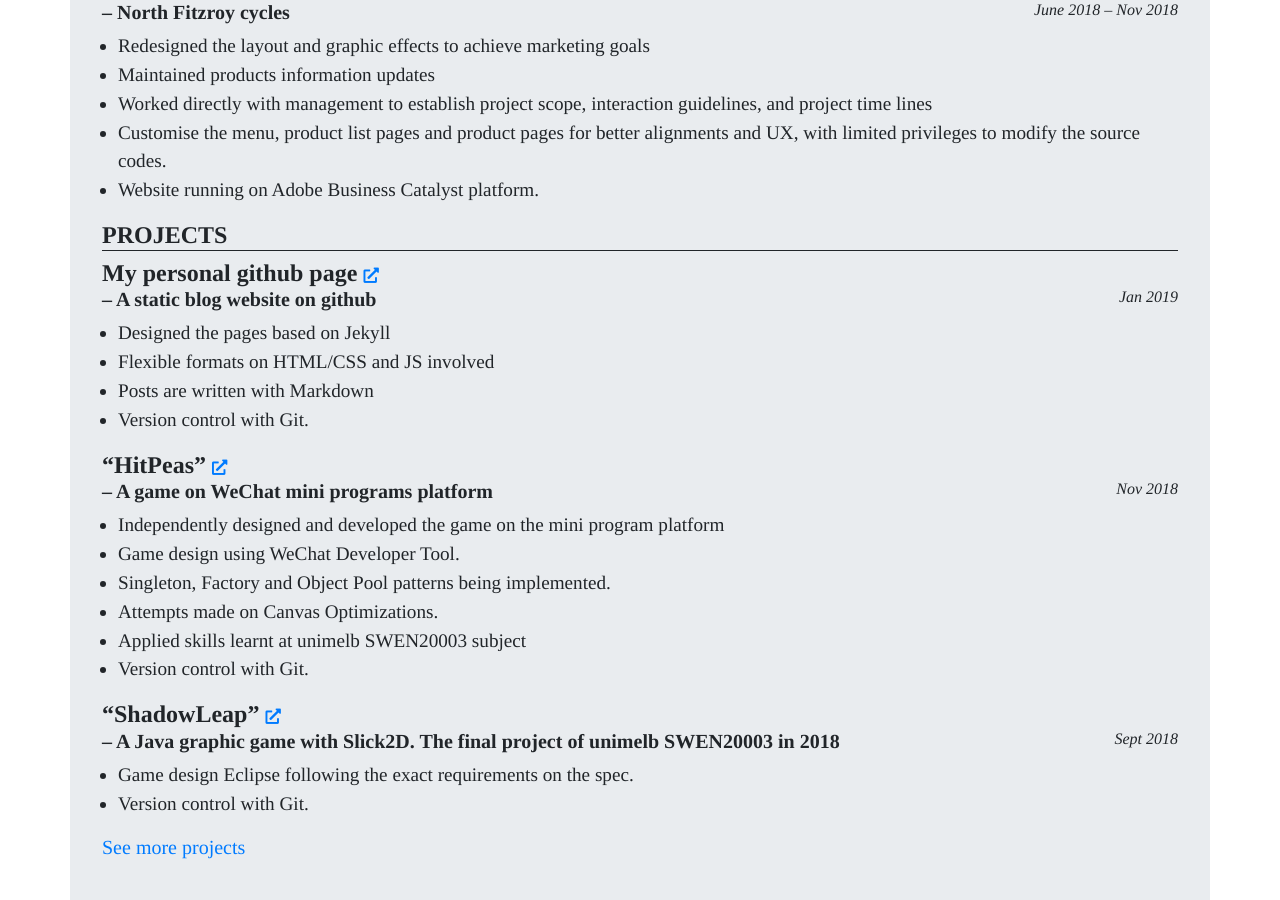
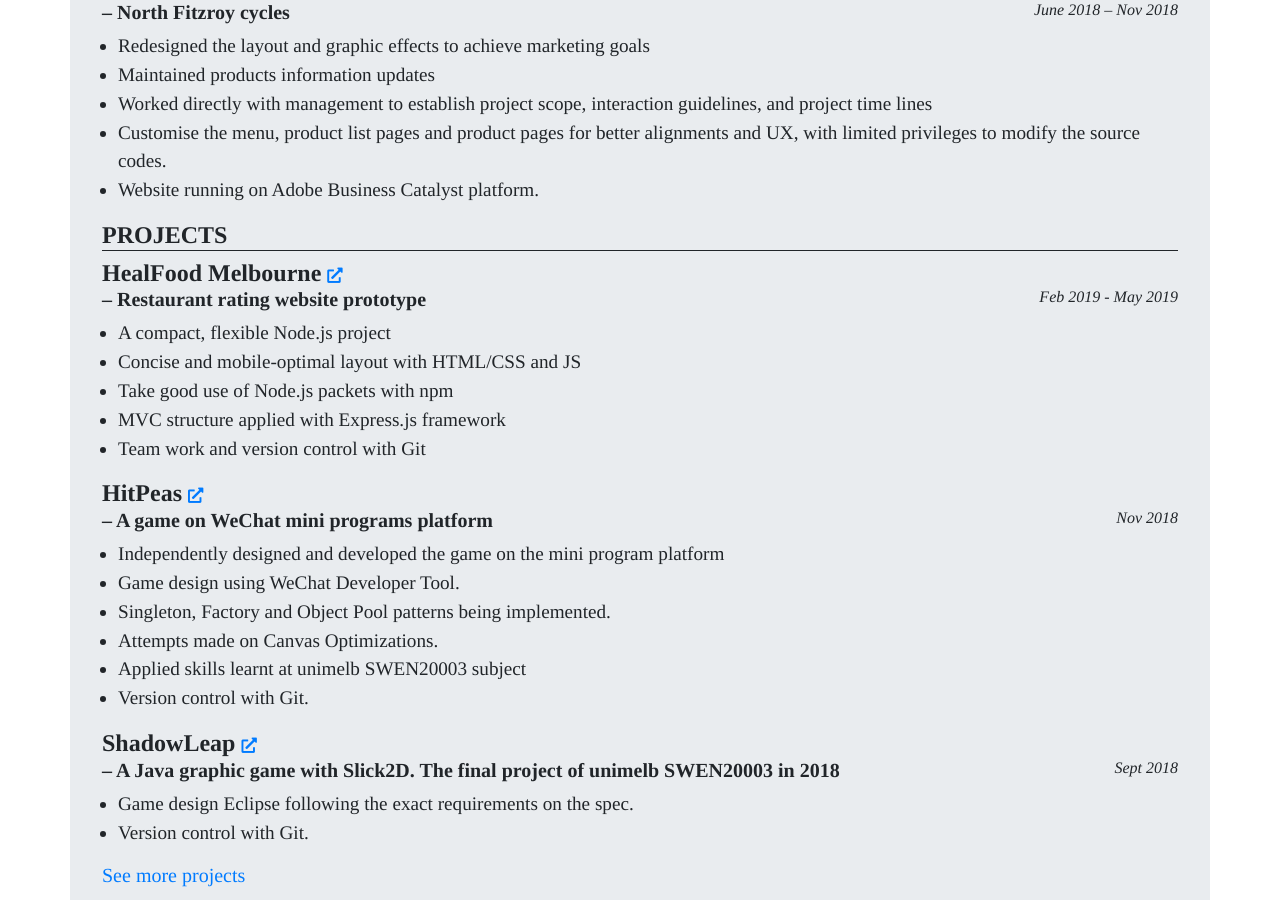
Before and after one commit to xiandew/xiandew.github.io, a Jekyll site: the page resume/index.html, which Jekyll copies as it is, in a window 1280 px wide and 900 px high, scrolled down 1142 px. Built offline with Jekyll 4.4.1, drawn with Linux system fonts in a browser that asks for light colours; nearby versions of some CDN libraries.

Commit message:
chore(resume): update the resume page content

```diff
--- a/resume/index.html
+++ b/resume/index.html
@@ -119,26 +119,27 @@
 <section>
     <h4 class="header">PROJECTS</h4>
     <h4 class="title">
-        My personal github page
+        HealFood Melbourne
         <small>
-            <a href="https://xiandew.github.io/" target="_blank">
+            <a href="https://github.com/xiandew/info30005-2019-project" target="_blank">
                 <i class="fas fa-external-link-alt"></i>
             </a>
         </small>
     </h4>
     <h5 class="sub-title">
-        <span>– A static blog website on github</span>
-        <small>Jan 2019</small>
+        <span>– Restaurant rating website prototype</span>
+        <small>Feb 2019 - May 2019</small>
     </h5>
     <ul>
-        <li>Designed the pages based on Jekyll</li>
-        <li>Flexible formats on HTML/CSS and JS involved</li>
-        <li>Posts are written with Markdown</li>
-        <li>Version control with Git.</li>
+        <li>A compact, flexible Node.js project</li>
+        <li>Concise and mobile-optimal layout with HTML/CSS and JS</li>
+        <li>Take good use of Node.js packets with npm</li>
+        <li>MVC structure applied with Express.js framework</li>
+        <li>Team work and version control with Git</li>
     </ul>
 
     <h4 class="title">
-        “HitPeas”
+        HitPeas
         <small>
             <a href="https://github.com/xiandew/HitPeas/" target="_blank">
                 <i class="fas fa-external-link-alt"></i>
@@ -159,7 +160,7 @@
     </ul>
 
     <h4 class="title">
-        “ShadowLeap”
+        ShadowLeap
         <small>
             <a href="https://github.com/xiandew/ShadowLeap" target="_blank">
                 <i class="fas fa-external-link-alt"></i>
```
